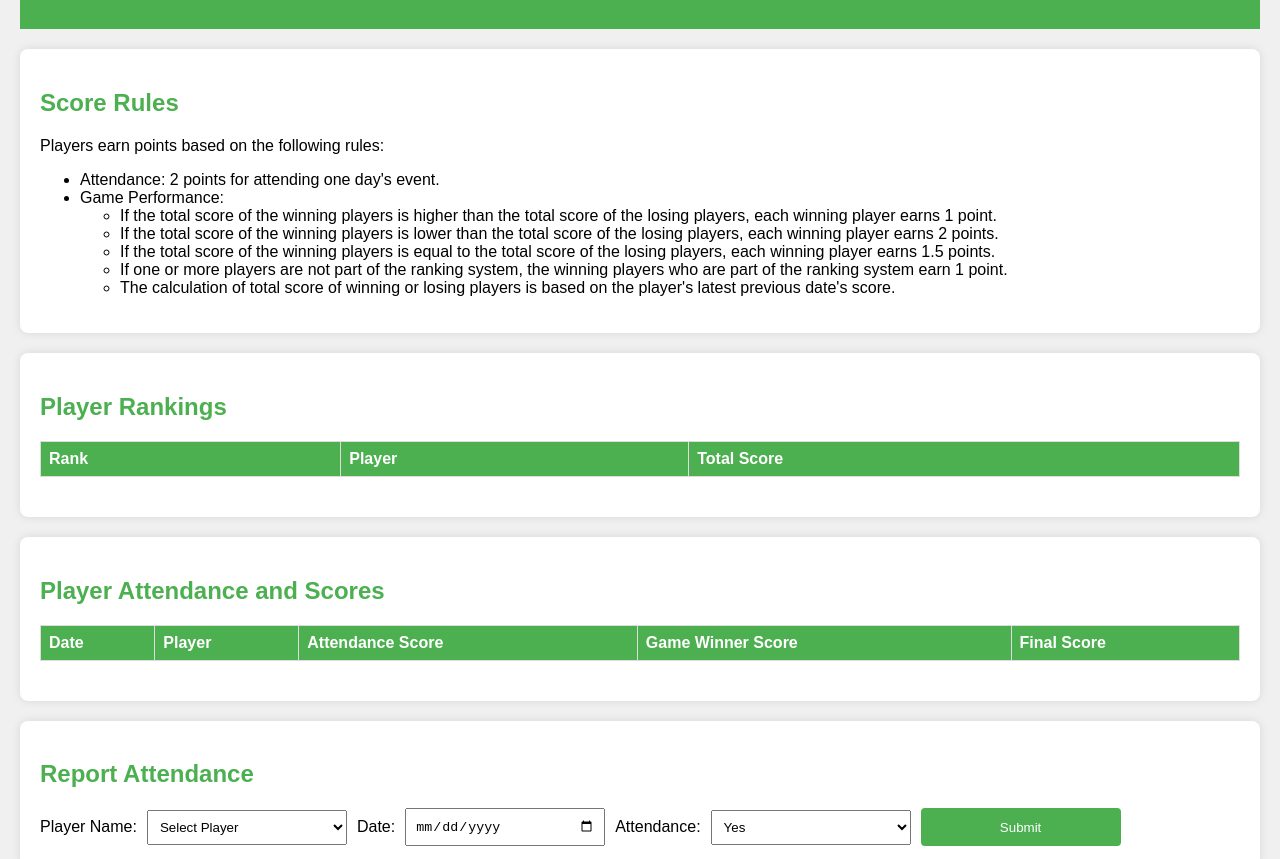
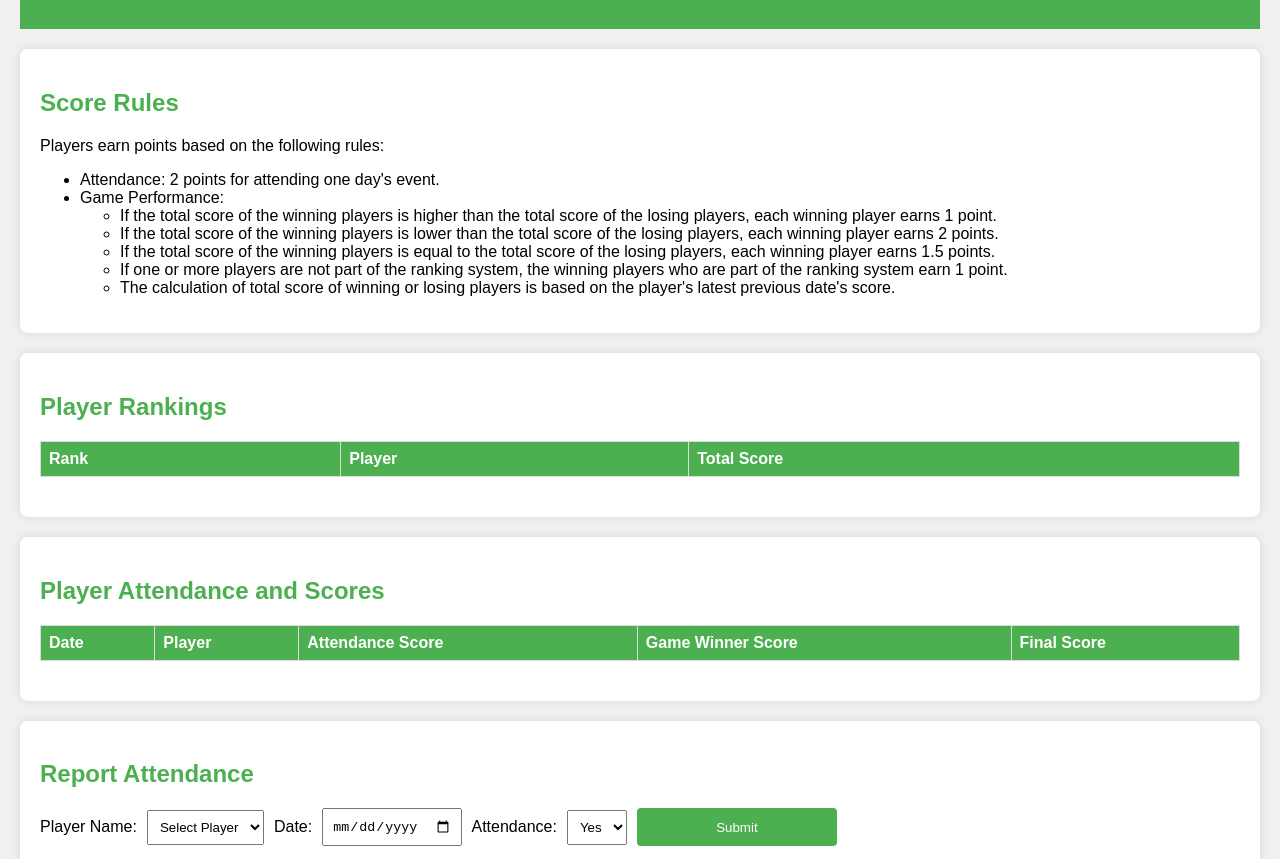
Before and after one commit to XCHEN199/pickleballranking, a plain HTML site: page index.html in a window 1280 px wide. Shown: the part 91-950 px from the top of the page. Drawn offline with Linux system fonts and the light colour scheme; no server answers.

Commit message:
Update index.html

```diff
--- a/index.html
+++ b/index.html
@@ -55,8 +55,7 @@
             margin-bottom: 8px;
         }
         input[type="text"], input[type="date"], select {
-            flex: 1;
-            min-width: 200px;
+            flex: 2;
             padding: 8px;
             margin-bottom: 8px;
             box-sizing: border-box;
@@ -452,4 +451,3 @@
 
 </body>
 </html>
-your_page_url.html?admin=true
```
